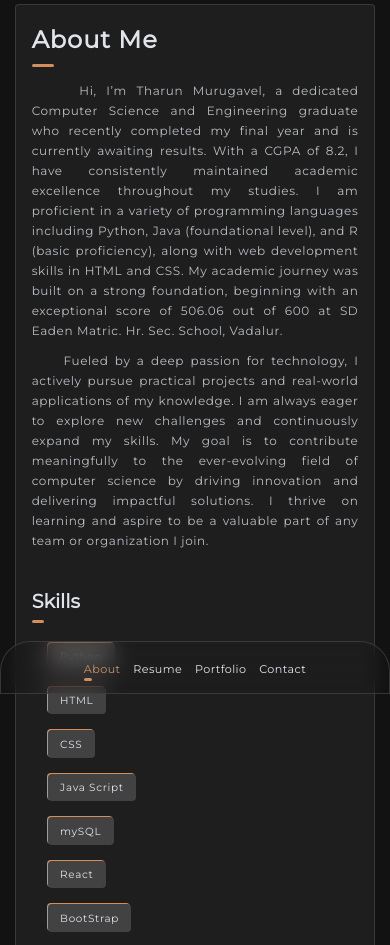
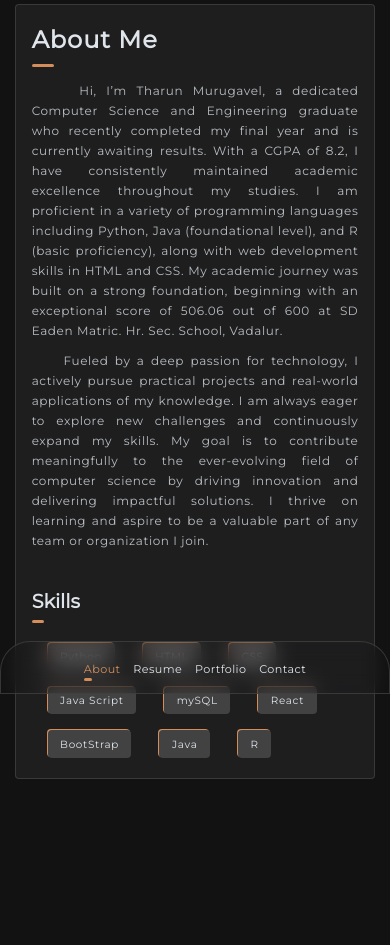
Before and after one commit to Tharun-Offi/my-portfolio, a plain HTML site: page index.html in a window 390 px wide. Shown: the part 150-1095 px from the top of the page. After the commit the page ends 1001 px from the top, so only its background shows below. Drawn offline with Linux system fonts and the light colour scheme.

Commit message:
Update Style.css

```diff
--- a/assets/css/style.css
+++ b/assets/css/style.css
@@ -1003,8 +1003,6 @@ section ul li p:nth-child(3) {
 
 	}
 
-	.article {}
-
 	aside.active {
 		max-height: 115px;
 	}
@@ -1127,7 +1125,7 @@ section ul li p:nth-child(3) {
 	}
 
 	.skills ul {
-		flex-direction: column;
+		flex-direction: row;
 		justify-content: flex-start;
 		align-items: flex-start;
 	}
```
